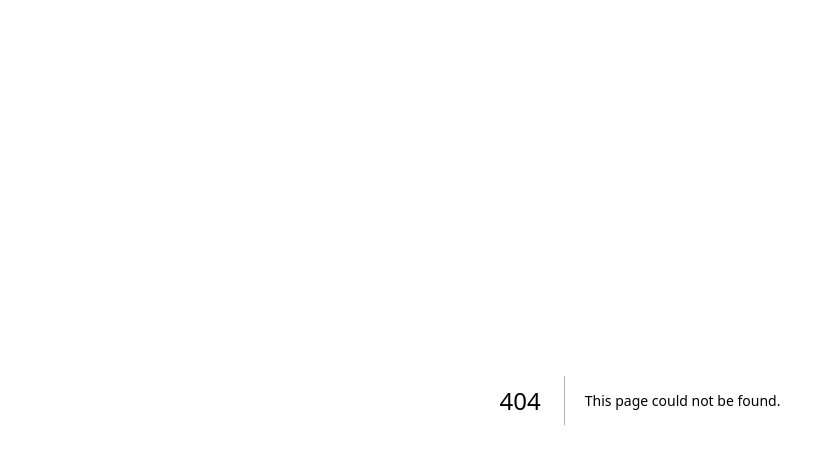
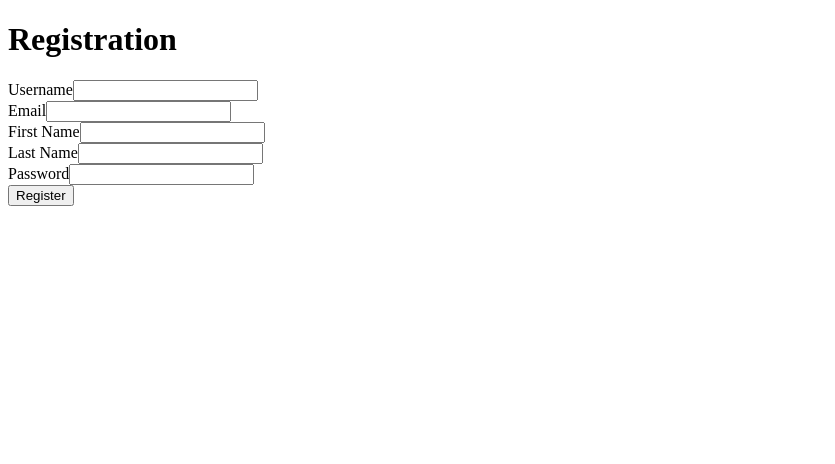
Before and after one commit to tuulikoo/LanguageApp, a Next.js app: page /Registration in a window 1280 px wide. Before the commit this address had no page. Shown: the top 464 px of the page, without its empty margins (0-835 px from the left). Built offline with nearby package versions, Linux system fonts and the light colour scheme.

Commit message:
redo login and registrationComponent

```diff
--- /dev/null
+++ b/src/components/registrationComponent.js
@@ -0,0 +1,87 @@
+import { useForm } from "react-hook-form";
+import { useState } from "react";
+
+function RegistrationForm() {
+    const {
+        register,
+        handleSubmit,
+        formState: { errors },
+    } = useForm();
+
+    const [loading, setLoading] = useState(false);
+
+    const onSubmit = (data) => {
+        const saveUser = async () => {
+            setLoading(true);
+            try {
+                const response = await axios.post("/api/register", data);
+                console.log(response);
+            } catch (error) {
+                console.error(error);
+            }
+        };
+        setLoading(false);
+    };
+
+    return (
+        <form onSubmit={handleSubmit(onSubmit)}>
+            <div>
+                <label>Username</label>
+                <input
+                    type="text"
+                    id="username"
+                    {...register("username", { required: "Username is required" })}
+                />
+                {errors.username && <p>{errors.username.message}</p>}
+            </div>
+
+            <div>
+                <label>Email</label>
+                <input
+                    type="email"
+                    id="email"
+                    {...register("email", {
+                        required: "Email is required",
+                        pattern: {
+                            value: /\S+@\S+\.\S+/,
+                            message: "Invalid email address",
+                        },
+                    })}
+                />
+                {errors.email && <p>{errors.email.message}</p>}
+            </div>
+            <div>
+                <label>First Name</label>
+                <input
+                    type="text"
+                    id="firstName"
+                    {...register("firstName", { required: "First Name is required" })}
+                />
+                {errors.firstName && <p>{errors.firstName.message}</p>}
+                <div>
+                    <label>Last Name</label>
+                    <input
+                        type="text"
+                        id="lastName"
+                        {...register("lastName", { required: "Last Name is required" })}
+                    />
+                    {errors.lastName && <p>{errors.lastName.message}</p>}
+                </div>
+            </div>
+
+            <div>
+                <label>Password</label>
+                <input
+                    type="password"
+                    id="password"
+                    {...register("password", { required: "Password is required" })}
+                />
+                {errors.password && <p>{errors.password.message}</p>}
+            </div>
+
+            <button type="submit">Register</button>
+        </form>
+    );
+}
+
+export default RegistrationForm;
--- /dev/null
+++ b/src/pages/Registration.js
@@ -0,0 +1,16 @@
+import RegistrationForm from "@/components/registrationComponent";
+import React from "react";
+
+const Registration = () => {
+const handleSubmit = (data) => {
+    console.log(data);
+  };
+
+  return (
+    <div>
+      <h1>Registration</h1>
+      <RegistrationForm onSubmit={handleSubmit} />
+    </div>
+  );
+};
+export default Registration;
```
